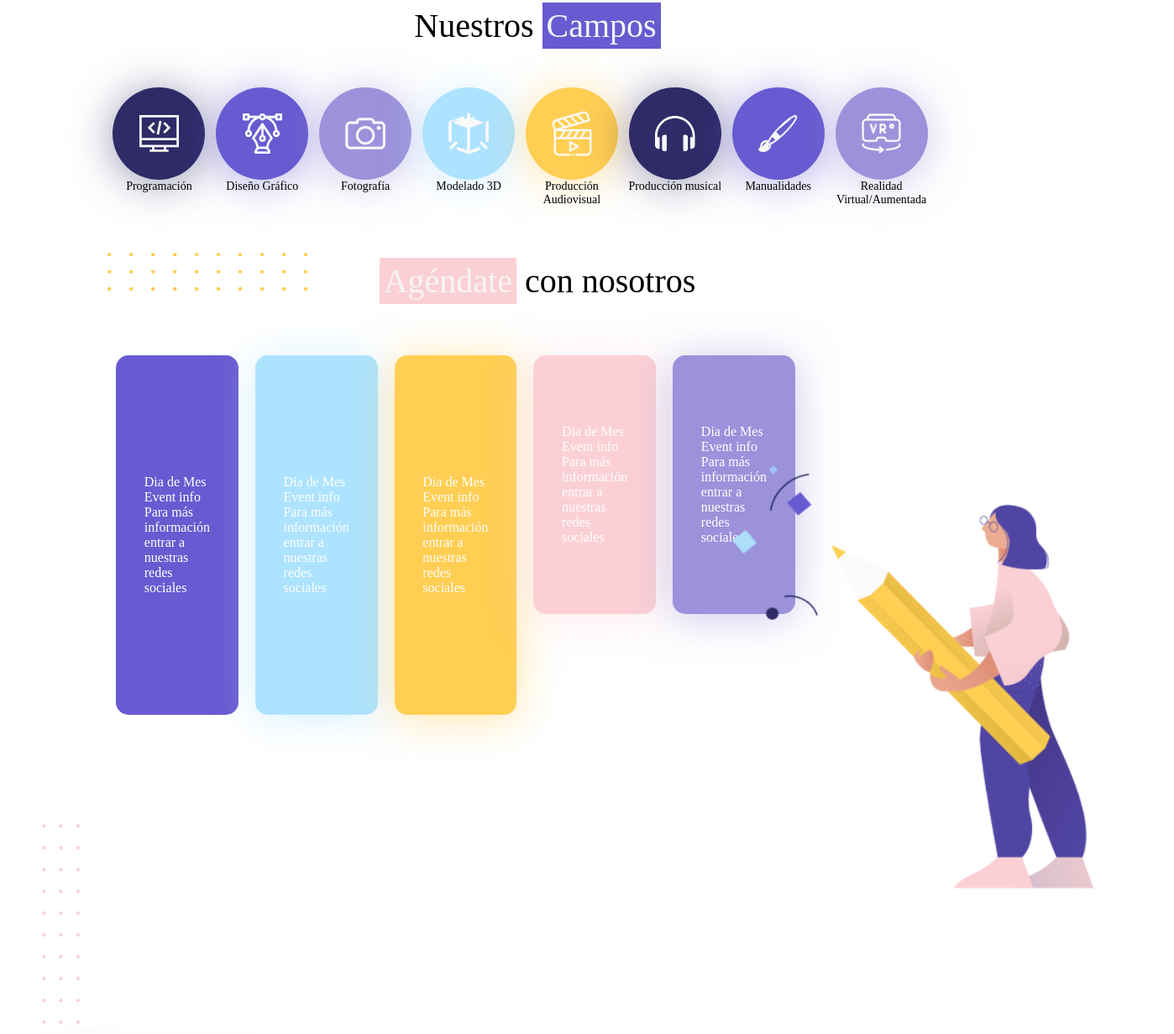
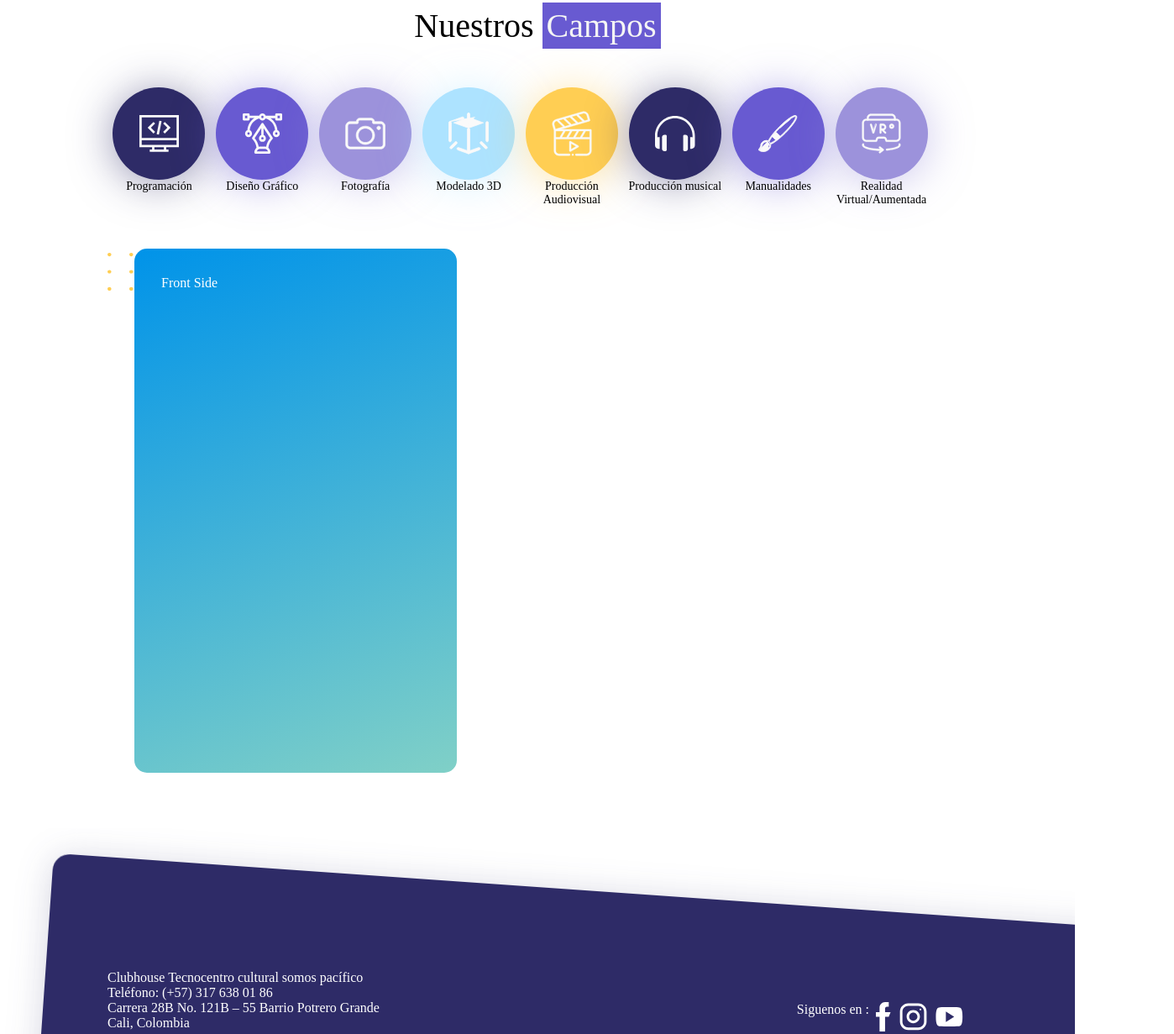
Before and after one commit to ingrid4424/Web_Clubhouse, a plain HTML site: page index.html in a window 1280 px wide. Shown: the part 2363-3594 px from the top of the page at 84% size, 1398 px wide, since content can reach past the window. Drawn offline with nearby package versions, Linux system fonts and the light colour scheme; a script that the page names is missing.

Commit message:
prueba interaccion css

```diff
--- a/index.html
+++ b/index.html
@@ -149,49 +149,15 @@
                 </section>
                 <img src="src/img/index/item_2.svg" alt="item_2"class="item item_left-down">
             </article>
-            <article class="row" style="display: flex; flex-direction:column">
-                <h1 class="title  field__title "><span class="span span--bg6">Agéndate</span> con nosotros</h1>
-                <section class="row columns field__section">
-                    <section class="columns row  row__moremiddle cards">
-
-
-                        <div class="card card--view4">
-                            <p><strong class="card__day">Dia</strong> <small> de </small><small
-                                    class="card__month">Mes</small></p>
-                            <p class="card__title">Event info</p>
-                            <small>Para más información entrar a nuestras redes sociales</small>
-                        </div>
-                        <div class="card card--1 card--view2">
-                            <p><strong class="card__day">Dia</strong> <small> de </small><small
-                                    class="card__month">Mes</small></p>
-                            <p class="card__title">Event info</p>
-                            <small>Para más información entrar a nuestras redes sociales</small>
-                        </div>
-                        <div class="card card--2 card--view2">
-                            <p><strong class="card__day">Dia</strong> <small> de </small><small
-                                    class="card__month">Mes</small></p>
-                            <p class="card__title">Event info</p>
-                            <small>Para más información entrar a nuestras redes sociales</small>
-                        </div>
-                        <div class="card card--3 card--view1">
-                            <p><strong class="card__day">Dia</strong> <small> de </small><small
-                                    class="card__month">Mes</small></p>
-                            <p class="card__title">Event info</p>
-                            <small>Para más información entrar a nuestras redes sociales</small>
-                        </div>
-                        <div class="card card--4 card--view3">
-                            <p><strong class="card__day">Dia</strong> <small> de </small><small
-                                    class="card__month">Mes</small></p>
-                            <p class="card__title">Event info</p>
-                            <small>Para más información entrar a nuestras redes sociales</small>
-                        </div>
-
-                    </section>
-                    <section class="row row__three">
-                        <img src="src/img/index/img3.png" alt="girl_happy">
-                    </section>
-                </section>
-                <img src="src/img/index/item_3.svg" alt="item_3" class="item item_left-down-outside-rotate">
+            <article class="field">
+                <div class="card-test">
+                    <div class="card-test-side front">
+                      <div>Front Side</div>
+                    </div>
+                    <div class="card-test-side back">
+                      <div>Back Side</div>
+                    </div>
+                  </div>
             </article>
         </main>
         <footer class="footer">
--- a/style.scss
+++ b/style.scss
@@ -530,3 +530,45 @@ cards{
     margin-top: 15px;
     margin-bottom: 15px;
 }
+
+.card-test {
+    perspective: 150rem;
+    position: relative;
+    height: 40rem;
+    max-width: 400px;
+    margin: 2rem;
+    box-shadow: none;
+    background: none;
+  }
+
+  .card-test-side {
+    height: 35rem;
+    border-radius: 15px;
+    transition: all 0.8s ease;
+    backface-visibility: hidden;
+    position: absolute;
+    top: 0;
+    left: 0;
+    width: 80%;
+    padding:2rem;
+    color: white
+  }
+
+  .card-test-side.back {
+    transform: rotateY(-180deg);
+    background-color: #4158D0;
+    background-image: linear-gradient(43deg, #4158D0 0%,#C850C0 46%, #FFCC70 100%);
+  }
+
+  .card-test-side.front {
+    background-color: #0093E9;
+    background-image: linear-gradient(160deg, #0093E9 0%, #80D0C7 100%);
+  }
+
+  .card-test:hover .card-test-side.front {
+    transform: rotateY(180deg);
+  }
+
+  .card-test:hover .card-test-side.back {
+    transform: rotateY(0deg);
+  }
```
Also changed, not shown: style.css, 1 other file.
